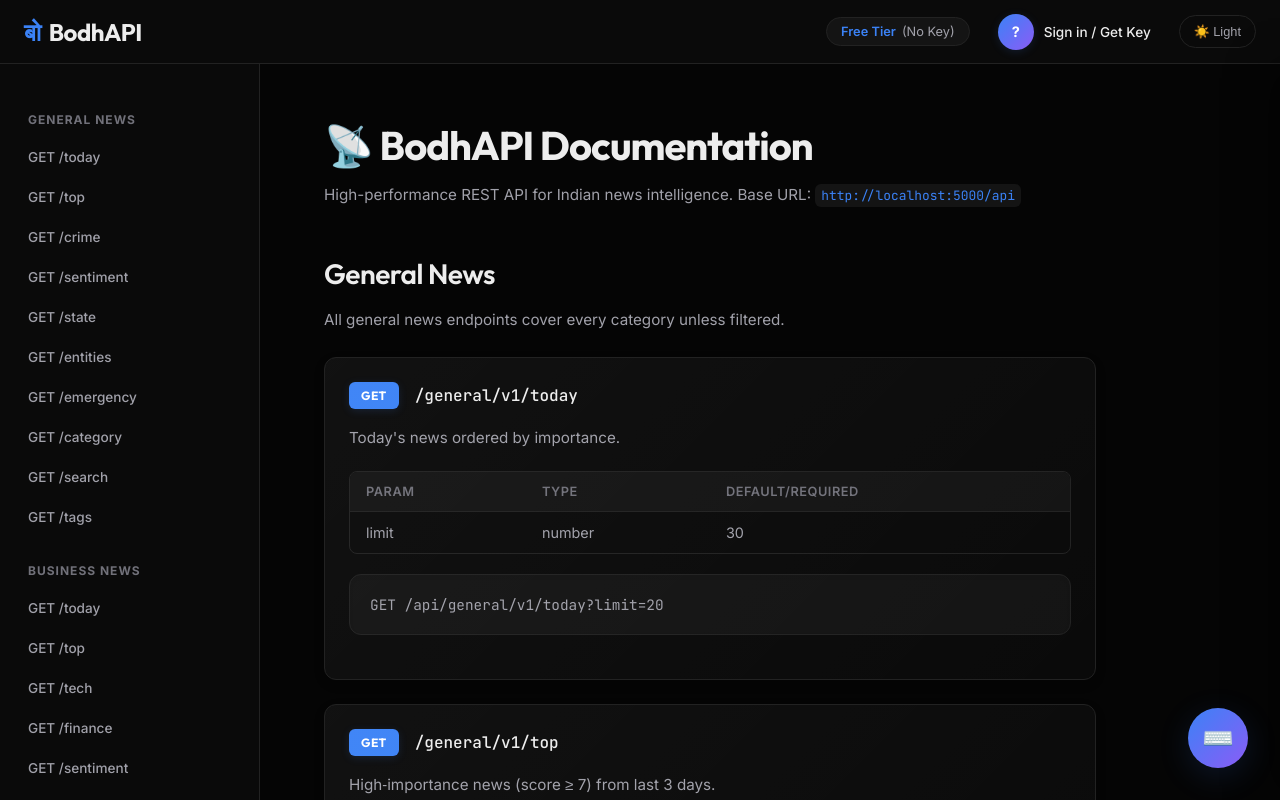
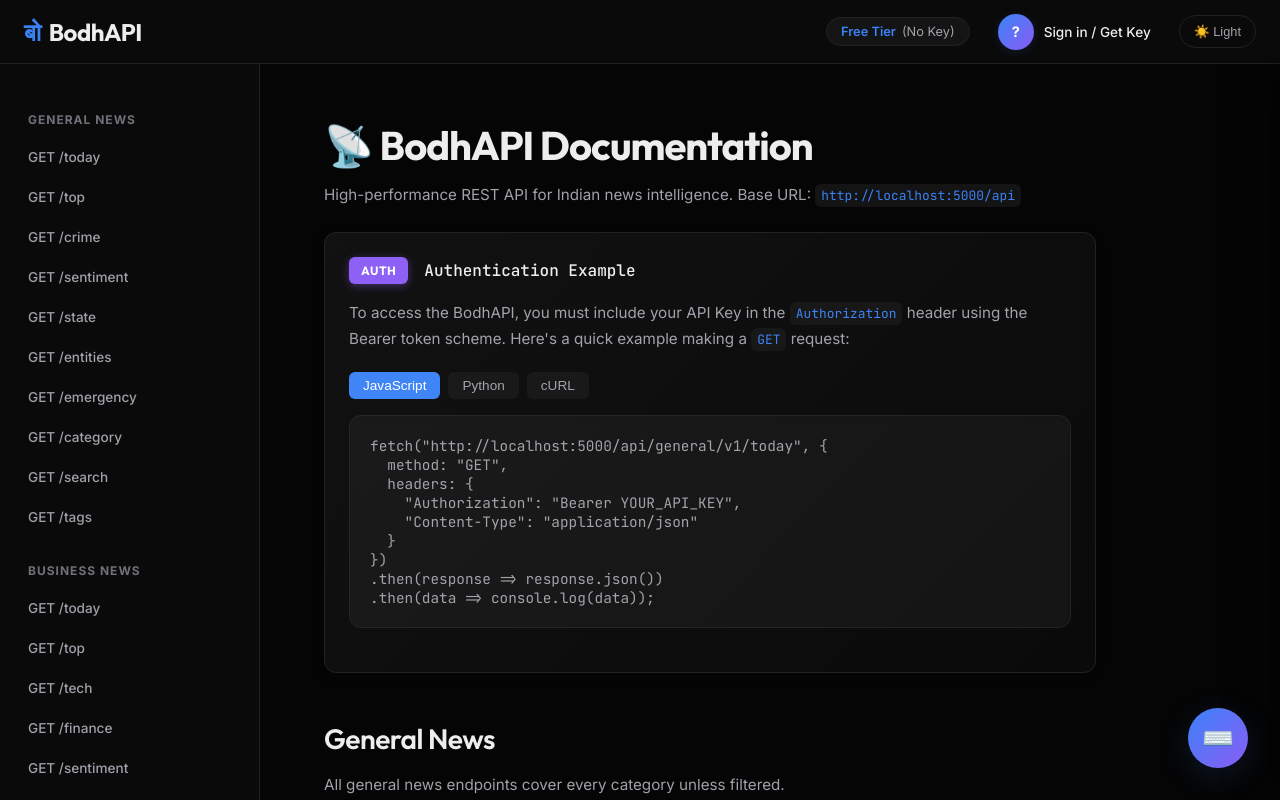
Before and after one commit to stark-AI-ML/bodh_frontend, a React (Create React App) app: page / in a window 1280 px wide. Shown: the top 800 px of the page. Built offline with nearby package versions, Linux system fonts and the light colour scheme.

Commit message:
updating ui

```diff
--- a/src/components/MainContent.jsx
+++ b/src/components/MainContent.jsx
@@ -1,4 +1,63 @@
-import React from "react";
+import React, { useState } from "react";
+
+const AuthExampleCard = () => {
+  const [tab, setTab] = useState("js");
+
+  const tabStyle = (current) => ({
+    padding: '6px 14px',
+    fontSize: '0.85rem',
+    borderRadius: '6px',
+    cursor: 'pointer',
+    border: 'none',
+    fontWeight: '500',
+    background: tab === current ? 'var(--accent)' : 'var(--surface2)',
+    color: tab === current ? 'white' : 'var(--text2)',
+    transition: 'all 0.2s ease'
+  });
+
+  return (
+    <div className="endpoint-card" id="auth-example">
+      <div className="endpoint-header">
+        <span className="method" style={{ background: 'var(--purple)', boxShadow: '0 2px 8px rgba(139, 92, 246, 0.4)' }}>AUTH</span>
+        <span className="path">Authentication Example</span>
+      </div>
+      <p>
+        To access the BodhAPI, you must include your API Key in the <code>Authorization</code> header using the Bearer token scheme. Here's a quick example making a <code>GET</code> request:
+      </p>
+      <div style={{ display: 'flex', gap: '8px', marginBottom: '16px' }}>
+        <button style={tabStyle('js')} onClick={() => setTab('js')}>JavaScript</button>
+        <button style={tabStyle('python')} onClick={() => setTab('python')}>Python</button>
+        <button style={tabStyle('curl')} onClick={() => setTab('curl')}>cURL</button>
+      </div>
+      <pre style={{ marginTop: 0 }}>
+        <code>
+{tab === 'js' && `fetch("http://localhost:5000/api/general/v1/today", {
+  method: "GET",
+  headers: {
+    "Authorization": "Bearer YOUR_API_KEY",
+    "Content-Type": "application/json"
+  }
+})
+.then(response => response.json())
+.then(data => console.log(data));`}
+{tab === 'python' && `import requests
+
+url = "http://localhost:5000/api/general/v1/today"
+headers = {
+    "Authorization": "Bearer YOUR_API_KEY",
+    "Content-Type": "application/json"
+}
+
+response = requests.get(url, headers=headers)
+print(response.json())`}
+{tab === 'curl' && `curl -X GET "http://localhost:5000/api/general/v1/today" \\
+  -H "Authorization: Bearer YOUR_API_KEY" \\
+  -H "Content-Type: application/json"`}
+        </code>
+      </pre>
+    </div>
+  );
+};
 
 const EndpointCard = ({ id, method, path, description, params, example }) => (
   <div className="endpoint-card" id={id}>
@@ -40,6 +99,8 @@
     <main className="main" id="mainContent">
       <h1>📡 BodhAPI Documentation</h1>
       <p>High-performance REST API for Indian news intelligence. Base URL: <code>http://localhost:5000/api</code></p>
+
+      <AuthExampleCard />
 
       <h2>General News</h2>
       <p>All general news endpoints cover every category unless filtered.</p>
```
Also changed, not shown: 1 other file (tests, documents, lock files or other folders).
